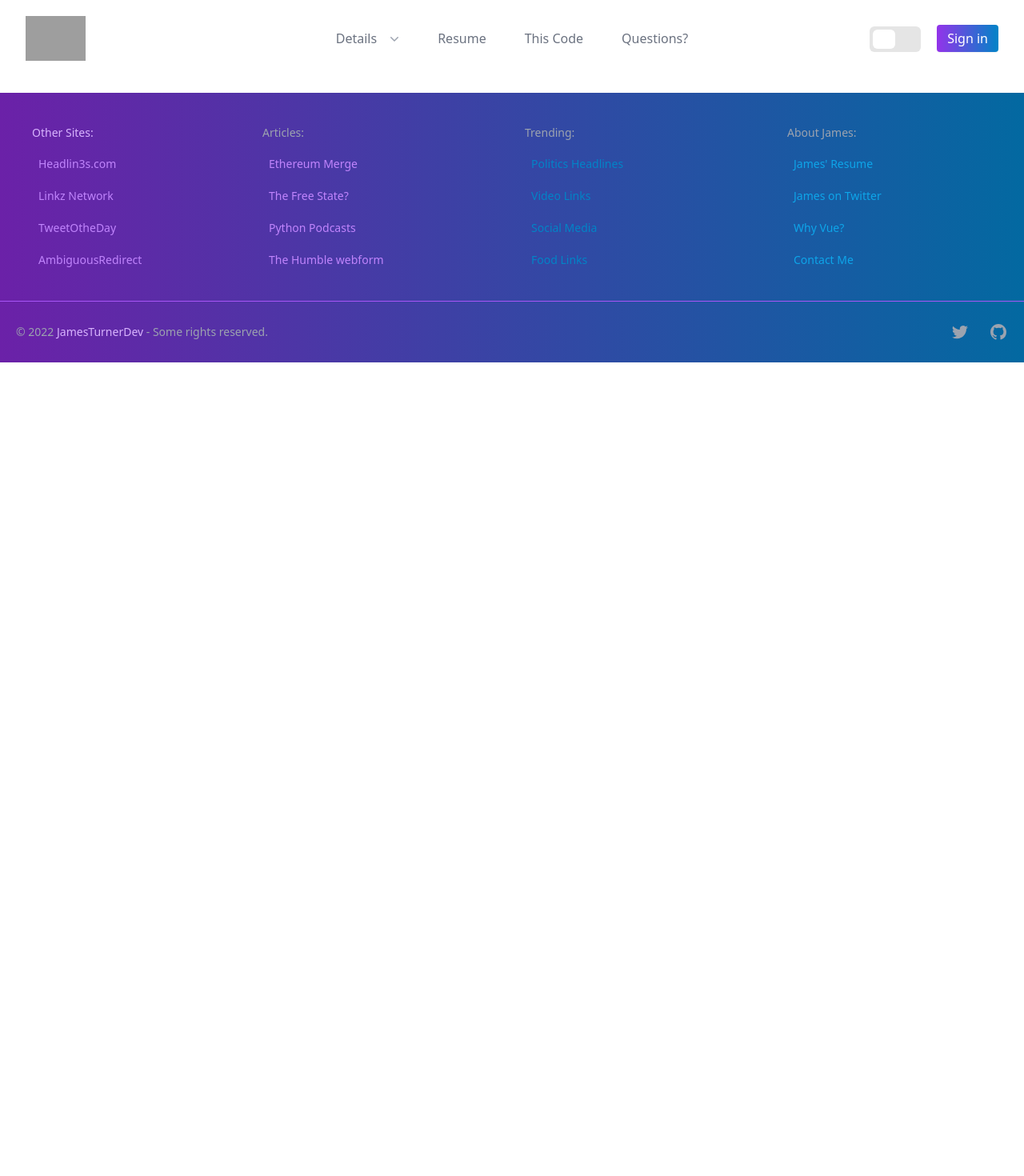
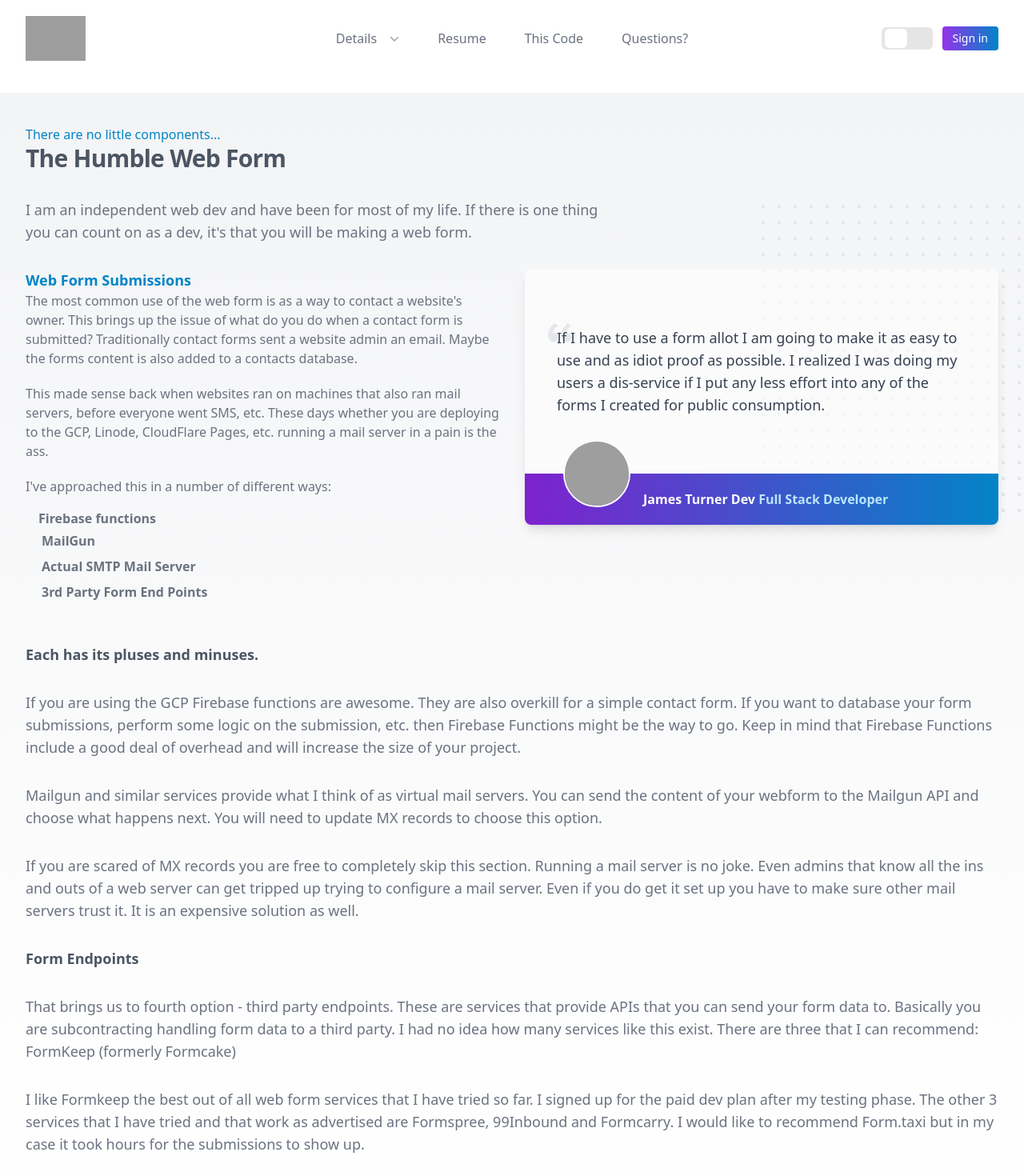
Before and after one commit to jamesturner-dev/landingPage, a Vue app: page /blog/web-form in a window 1280 px wide. Shown: the top 1470 px of the page at 80% size. Before the commit the page ends 800 px from the top, so only its background shows below. Built offline with nearby package versions, Linux system fonts and the light colour scheme; grey boxes are pictures that could not be loaded.

Commit message:
Blog Posts, and final finish

```diff
--- a/src/components/FooterFiles/FooterArticles.vue
+++ b/src/components/FooterFiles/FooterArticles.vue
@@ -18,6 +18,6 @@ const articles = [
   { name: "Ethereum Merge", href: "https://ambiguousredirect.com/ethereum-merge/" },
   { name: "The Free State?", href: "https://willfulminority.com/free-state/" },
   { name: "Python Podcasts", href: "https://aigg.blog/blog/python-podcastss" },
-  { name: "The Humble webform", href: "https://aigg.blog/blog/the-web-form" },
+  { name: "The Humble webform", href: "/blog/web-form" },
 ];
 </script>
--- a/src/components/HeaderFiles/HeaderButtons.vue
+++ b/src/components/HeaderFiles/HeaderButtons.vue
@@ -1,15 +1,15 @@
 <template>
   <div class="hidden items-center justify-end md:flex md:flex-1 lg:w-0">
     <div class="pt-1">
-      <Switch v-model="isDark" :class="isDark ? 'bg-purple-700' : 'bg-neutral-200'"
-        class="relative inline-flex h-8 w-16 items-center rounded-md">
+      <Switch v-model="isDark" :class="isDark ? 'bg-gradient-to-r from-sky-600 to-purple-600' : 'bg-neutral-200'"
+        class="relative inline-flex h-7 w-16 items-center rounded-md">
         <span class="sr-only">Toggle Dark Mode</span>
         <span :class="isDark ? 'translate-x-8' : 'translate-x-1'"
           class="inline-block h-6 w-7 transform rounded-md bg-white dark:bg-black transition" />
       </Switch>
     </div>
     <a v-on:click="buttonHandler('Sign In')"
-      class="ml-5 inline-flex items-center justify-center whitespace-nowrap rounded border border-transparent bg-gradient-to-r from-purple-600 to-sky-600 bg-origin-border px-3 py-1 text-base font-medium text-white shadow-sm hover:from-purple-700 hover:to-sky-700">
+      class="ml-3 inline-flex items-center justify-center whitespace-nowrap rounded border border-transparent bg-gradient-to-r from-purple-600 to-sky-600 bg-origin-border px-3 py-1 text-sm font-medium text-white shadow-sm hover:from-purple-700 hover:to-sky-700">
       Sign in
     </a>
   </div>
--- /dev/null
+++ b/src/components/blog/WebForm.vue
@@ -0,0 +1,134 @@
+<template>
+  <div class="overflow-hidden py-10 bg-gradient-to-b from-gray-100 to-white dark:from-black dark:to-gray-900">
+    <div class="mx-auto max-w-7xl space-y-8 px-4 sm:px-6 lg:px-8">
+      <div class="mx-auto max-w-prose text-base lg:max-w-none">
+        <h4 class="text-sky-600">
+          There are no little components...
+        </h4>
+        <p class="text-3xl font-bold leading-8 tracking-tight text-gray-600 sm:text-3xl">
+          The Humble Web Form
+        </p>
+      </div>
+      <div class="relative z-10 mx-auto max-w-prose text-base lg:mx-0 lg:max-w-5xl lg:pr-72">
+        <p class="text-lg text-gray-500">
+          I am an independent web dev and have been for most of my life. If there is one thing you can count on as a
+          dev, it's that you will be making a web form.
+        </p>
+      </div>
+      <div class="lg:grid lg:grid-cols-2 lg:items-start lg:gap-8">
+        <div class="relative z-10">
+          <div class="prose prose-indigo mx-auto text-gray-500 lg:max-w-none">
+            <h4 class="text-lg font-semibold text-sky-600">Web Form Submissions</h4>
+            <p>
+              The most common use of the web form is as a way to contact a website's owner. This brings up the issue of
+              what do you do when a contact form is submitted? Traditionally contact forms sent a website admin an
+              email. Maybe the forms content is also added to a contacts database.
+            </p>
+            <p class="my-5">
+              This made sense back when websites ran on machines that also ran mail servers, before everyone went SMS,
+              etc. These days whether you are deploying to the GCP, Linode, CloudFlare Pages, etc. running a mail server
+              in a pain is the ass.
+            </p>
+            <h4 class="">
+              I've approached this in a number of different ways:
+            </h4>
+            <ul class="p-3">
+              <li class="font-bold p-1">
+                Firebase functions
+              <li class="font-bold p-1">MailGun
+              </li>
+              <li class="font-bold p-1">Actual SMTP Mail Server
+              </li>
+              <li class="font-bold p-1">3rd Party Form End Points</li>
+              </li>
+            </ul>
+          </div>
+        </div>
+        <div class="relative mx-auto mt-12 max-w-prose text-base lg:mt-0 lg:max-w-none">
+          <svg
+            class="absolute top-0 right-0 -mt-20 -mr-20 lg:top-auto lg:right-auto lg:bottom-1/2 lg:left-1/2 lg:mt-0 lg:mr-0 xl:top-0 xl:right-0 xl:-mt-20 xl:-mr-20"
+            width="404" height="384" fill="none" viewBox="0 0 404 384" aria-hidden="true">
+            <defs>
+              <pattern id="bedc54bc-7371-44a2-a2bc-dc68d819ae60" x="0" y="0" width="20" height="20"
+                patternUnits="userSpaceOnUse">
+                <rect x="0" y="0" width="4" height="4" class="text-gray-200 dark:text-gray-800" fill="currentColor" />
+              </pattern>
+            </defs>
+            <rect width="404" height="384" fill="url(#bedc54bc-7371-44a2-a2bc-dc68d819ae60)" />
+          </svg>
+          <blockquote class="relative rounded-lg bg-white dark:bg-black dark:bg-opacity-75 bg-opacity-60 shadow-lg">
+            <div class="rounded-t-lg px-6 py-8 sm:px-10 sm:pt-10 sm:pb-8">
+
+              <div class="relative mt-8 text-lg font-medium text-gray-700 dark:text-gray-500">
+                <svg
+                  class="absolute top-0 left-0 h-8 w-8 -translate-x-3 -translate-y-2 transform text-gray-200 dark:text-gray-800"
+                  fill="currentColor" viewBox="0 0 32 32" aria-hidden="true">
+                  <path
+                    d="M9.352 4C4.456 7.456 1 13.12 1 19.36c0 5.088 3.072 8.064 6.624 8.064 3.36 0 5.856-2.688 5.856-5.856 0-3.168-2.208-5.472-5.088-5.472-.576 0-1.344.096-1.536.192.48-3.264 3.552-7.104 6.624-9.024L9.352 4zm16.512 0c-4.8 3.456-8.256 9.12-8.256 15.36 0 5.088 3.072 8.064 6.624 8.064 3.264 0 5.856-2.688 5.856-5.856 0-3.168-2.304-5.472-5.184-5.472-.576 0-1.248.096-1.44.192.48-3.264 3.456-7.104 6.528-9.024L25.864 4z" />
+                </svg>
+                <p class="relative">
+                  If I have to use a form allot I am going to make it as easy to use and as idiot proof as possible. I
+                  realized I was doing my users a dis-service if I put any less effort into any of the forms I created
+                  for public consumption.
+                </p>
+              </div>
+            </div>
+            <cite
+              class="relative flex items-center rounded-b-lg bg-gradient-to-r from-purple-700 to-sky-600 py-5 px-6 not-italic sm:mt-10 sm:items-start sm:py-5 sm:pl-12 sm:pr-10">
+              <span
+                class="relative rounded-full border-2 border-white sm:absolute sm:top-0 sm:-translate-y-1/2 sm:transform">
+                <img class="h-12 w-12 rounded-full bg-indigo-300 sm:h-20 sm:w-20"
+                  src="https://imagedelivery.net/jUv0WjkQAcJxE0kRYIap3Q/7f23edde-534b-4a88-8642-55fc9880e300/public"
+                  alt="James Turner Dev" />
+              </span>
+              <span class="relative ml-4 font-semibold leading-6 text-sky-200 sm:ml-24 sm:pl-1">
+                <span class="font-semibold text-white sm:inline">James Turner Dev</span>
+                {{ ' ' }}
+                <span class="sm:inline">Full Stack Developer</span>
+              </span>
+            </cite>
+          </blockquote>
+        </div>
+
+      </div>
+      <h4 class="font-bold text-lg text-gray-600">
+        Each has its pluses and minuses.
+      </h4>
+      <p class="text-lg text-gray-500">
+        If you are using the GCP Firebase functions are awesome. They are also overkill for a simple contact form.
+        If you want to database your form submissions, perform some logic on the submission, etc. then Firebase
+        Functions might be the way to go. Keep in mind that Firebase Functions include a good deal of overhead and
+        will increase the size of your project.
+      </p>
+      <p class="text-lg text-gray-500">
+        <a href="https://www.mailgun.com/" target="_blank" rel="noopener noreferrer">Mailgun</a> and similar services
+        provide what I think of as virtual mail servers. You can send the content of
+        your webform to the Mailgun API and choose what happens next. You will need to update MX records to choose
+        this option.
+      </p>
+      <p class="text-lg text-gray-500">
+        If you are scared of MX records you are free to completely skip this section. Running a mail server is no
+        joke. Even admins that know all the ins and outs of a web server can get tripped up trying to configure a
+        mail server. Even if you do get it set up you have to make sure other mail servers trust it. It is an
+        expensive solution as well.
+      </p>
+      <h4 class="font-bold text-lg text-gray-600">
+        Form Endpoints
+      </h4>
+      <p class="text-lg text-gray-500">
+        That brings us to fourth option - third party endpoints. These are services that provide APIs that you can
+        send your form data to. Basically you are subcontracting handling form data to a third party. I had no
+        idea how many services like this exist. There are three that I can recommend:
+        <a href="https://formkeep.com/">FormKeep (formerly Formcake)</a>
+      </p>
+      <p class="text-lg text-gray-500 mb-10">
+        I like Formkeep the best out of all web form services that I have tried so far. I signed up for the paid dev plan after my testing phase.
+        The other 3 services that I have tried and that work as advertised are Formspree, 99Inbound and Formcarry.
+        I would like to recommend Form.taxi but in my case it took hours for the submissions to show up.
+      </p>
+    </div>
+  </div>
+</template>
+
+<script setup>
+</script>
--- a/src/components/blog/WhyVue.vue
+++ b/src/components/blog/WhyVue.vue
@@ -82,7 +82,7 @@
               <img src="https://imagedelivery.net/jUv0WjkQAcJxE0kRYIap3Q/bb412629-6cff-4e5c-f658-69b49d238300/public"
                 alt="VueJs" class="h-8" />
               <div class="relative mt-8 text-lg font-medium text-gray-700 dark:text-gray-500">
-                <svg class="absolute top-0 left-0 h-8 w-8 -translate-x-3 -translate-y-2 transform text-gray-200"
+                <svg class="absolute top-0 left-0 h-8 w-8 -translate-x-3 -translate-y-2 transform text-gray-200 dark:text-gray-800"
                   fill="currentColor" viewBox="0 0 32 32" aria-hidden="true">
                   <path
                     d="M9.352 4C4.456 7.456 1 13.12 1 19.36c0 5.088 3.072 8.064 6.624 8.064 3.36 0 5.856-2.688 5.856-5.856 0-3.168-2.208-5.472-5.088-5.472-.576 0-1.344.096-1.536.192.48-3.264 3.552-7.104 6.624-9.024L9.352 4zm16.512 0c-4.8 3.456-8.256 9.12-8.256 15.36 0 5.088 3.072 8.064 6.624 8.064 3.264 0 5.856-2.688 5.856-5.856 0-3.168-2.304-5.472-5.184-5.472-.576 0-1.248.096-1.44.192.48-3.264 3.456-7.104 6.528-9.024L25.864 4z" />
--- a/src/components/home/HeroSection.vue
+++ b/src/components/home/HeroSection.vue
@@ -37,7 +37,7 @@
                 class="flex items-center justify-center rounded border border-transparent bg-white px-3 py-1.5 text-base font-medium text-sky-700 shadow-sm hover:bg-sky-50 sm:px-8">
                 See Resume
               </a>
-              <a href="mailto:james@jamesturner.dev"
+              <a href="/page/contact"
                 class="flex items-center justify-center rounded border border-transparent bg-sky-500 bg-opacity-60 px-3 py-1.5 text-base font-medium text-white shadow-sm hover:bg-opacity-70 sm:px-8">
                 Get in Touch
               </a>
--- a/src/views/BlogView.vue
+++ b/src/views/BlogView.vue
@@ -2,10 +2,10 @@
   <section class="pt-5 bg-white dark:bg-black ">
     <!-- <div v-if="pageRoute == 'help'">
       <HelpPage />
+    </div> -->
+    <div v-if="pageRoute == 'web-form'">
+      <WebForm />
     </div>
-    <div v-if="pageRoute == 'about'">
-      <AboutPage />
-    </div> -->
     <div v-if="pageRoute == 'why-vue'">
       <WhyVue />
     </div>
@@ -14,8 +14,7 @@
 
 <script setup>
 import { useRoute } from "vue-router";
-import AboutPage from "../components/page/AboutPage.vue";
-import HelpPage from "../components/page/HelpPage.vue";
+import WebForm from "../components/blog/WebForm.vue";
 import WhyVue from "../components/blog/WhyVue.vue";
 const route = useRoute();
 const pageRoute = route.params.name;
```
Also changed, not shown: src/components/HeaderFiles/SiteNavigation.vue (+5 -5 lines), src/views/ResumeView.vue (+6 -12 lines).
